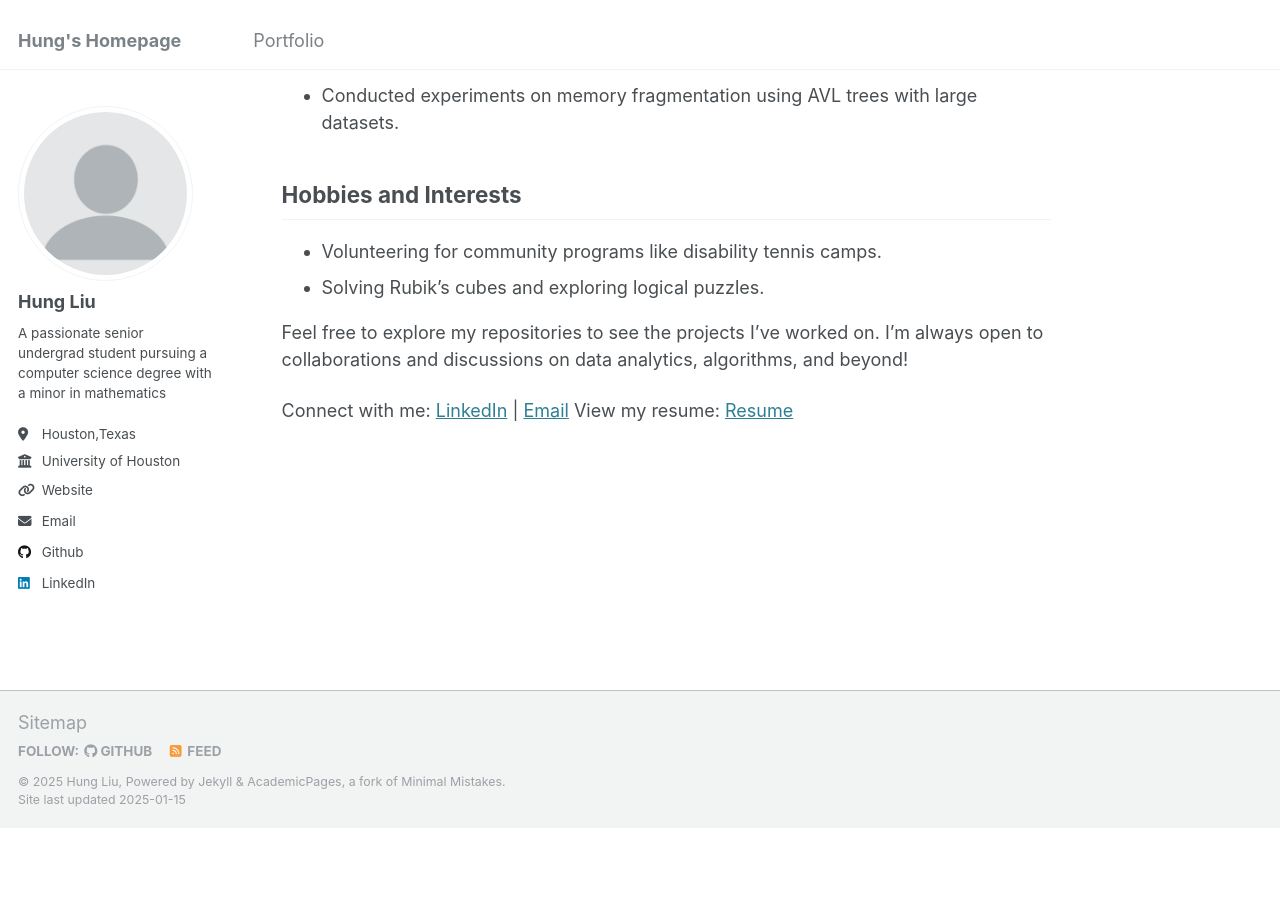
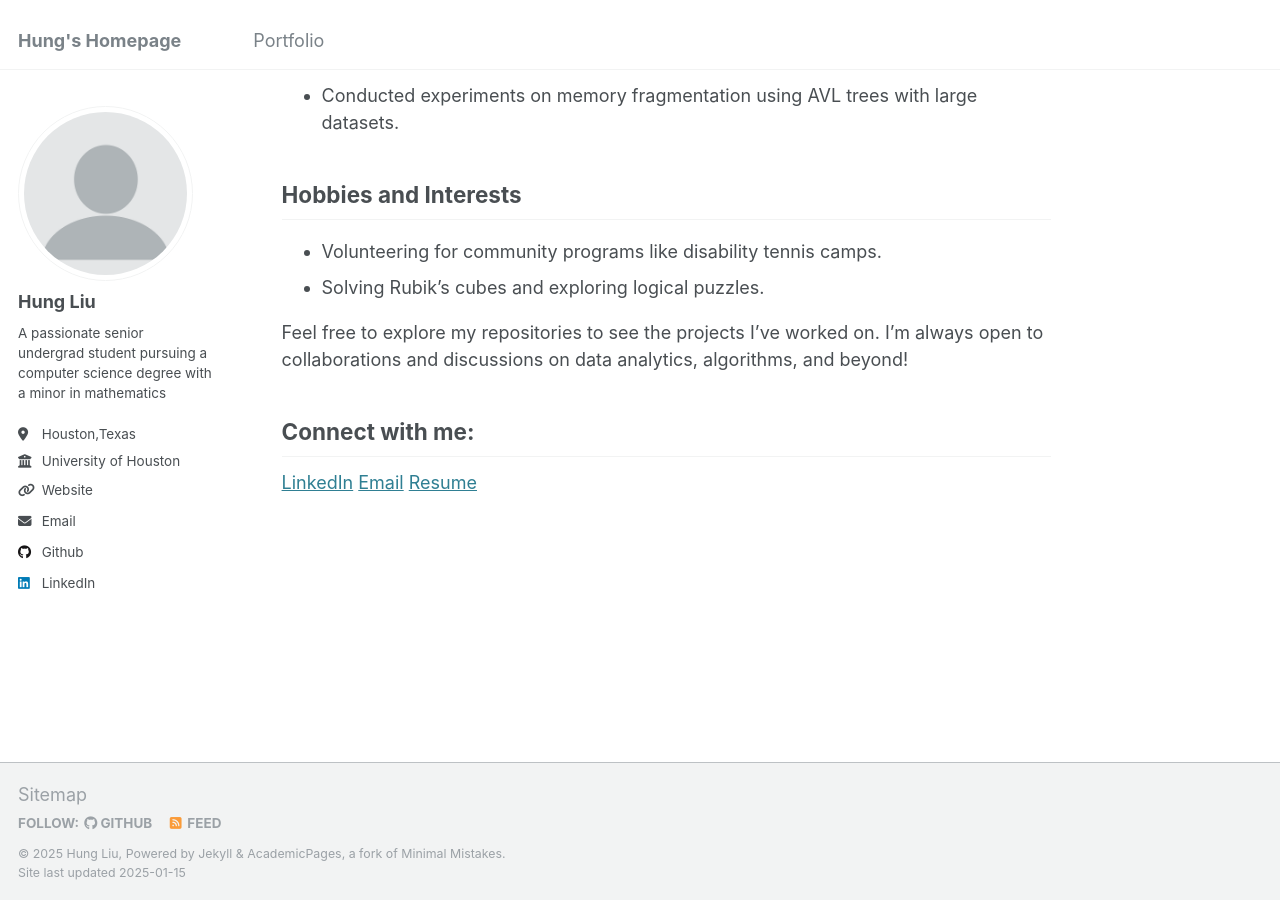
Before and after one commit to sunnySKL/sunnySKL.github.io, a Jekyll site: the page built from _pages/about.md, in a window 1280 px wide and 900 px high, scrolled down 895 px. Built offline with Jekyll 4.4.1, drawn with Linux system fonts in a browser that asks for light colours; before the commit the page ends 1723 px from its top, so only the background shows below that.

Commit message:
Update about.md

```diff
--- a/_pages/about.md
+++ b/_pages/about.md
@@ -34,5 +34,7 @@ Hi, I'm **Hung Liu**, a seninor ungraduate pursing a Bachelor of Computer Scienc
 
 Feel free to explore my repositories to see the projects I’ve worked on. I’m always open to collaborations and discussions on data analytics, algorithms, and beyond!
 
-Connect with me: [LinkedIn](hung-liu0) | [Email](mailto:hungliu.contact@gmail.com)
-View my resume: [Resume](files/Resume.pdf)
+## Connect with me:
+[LinkedIn](hung-liu0)
+[Email](mailto:hungliu.contact@gmail.com)
+[Resume](files/Resume.pdf)
```
